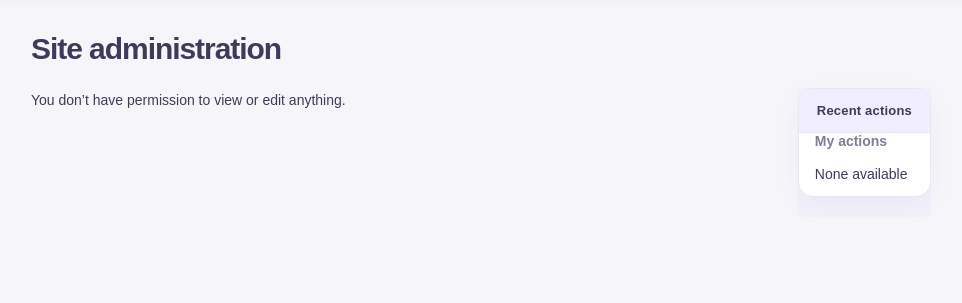
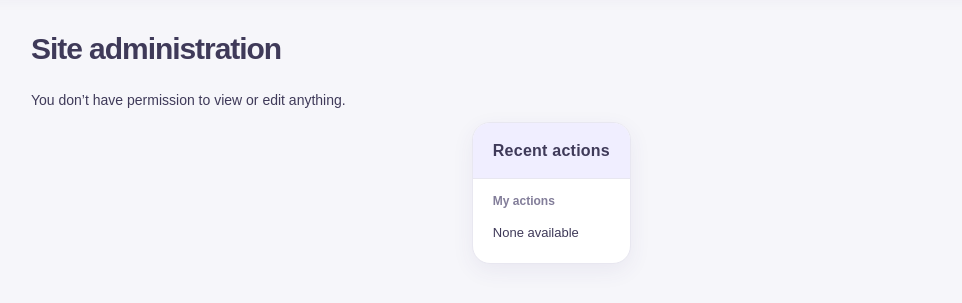
Before and after one commit to julienneybanez/IMS_Project, a Django app: page /admin/ in a window 1280 px wide. Shown: the part 79-382 px from the top of the page, without its empty margins (11-973 px from the left). Run offline with Django 5.2, Linux system fonts and the light colour scheme; a user stored in the database is signed in; data comes from the database, SQL or seed files in the repository; data that the repository does not hold is empty.

Commit message:
Fix Django Admin recent actions card in dark and light modes

```diff
--- a/IMS_App/static/paprint/css/admin.css
+++ b/IMS_App/static/paprint/css/admin.css
@@ -230,6 +230,77 @@ div.breadcrumbs a:link, div.breadcrumbs a:visited { color: var(--pp-purple-dark)
 #content-related .module ul { margin: 13px 18px; padding: 0; }
 #content-related .module li { line-height: 1.55; margin-bottom: 8px; }
 
+/* Recent actions: one clean card in light, dark and automatic themes.
+   Django's dashboard provides an extra #content-related wrapper; that wrapper
+   must not paint a square surface behind our rounded card. */
+.dashboard #content-related {
+    width: auto;
+    min-width: 0;
+    padding: 0;
+    margin: 0;
+    border: 0;
+    background: transparent;
+    box-shadow: none;
+}
+.dashboard #content-related #recent-actions-module {
+    margin: 0;
+    overflow: hidden;
+    border: 1px solid var(--pp-line);
+    border-radius: 18px;
+    background: var(--pp-surface);
+    box-shadow: 0 7px 22px rgba(66, 50, 125, 0.07);
+    color: var(--pp-text);
+}
+.dashboard #recent-actions-module > h2 {
+    margin: 0;
+    padding: 17px 20px;
+    border: 0;
+    border-bottom: 1px solid var(--pp-line);
+    background: var(--pp-purple-soft);
+    color: var(--pp-text);
+    font-size: 16px;
+    font-weight: 800;
+    line-height: 1.35;
+}
+.dashboard #recent-actions-module > h3 {
+    margin: 0;
+    padding: 14px 20px 0;
+    background: transparent;
+    color: var(--pp-muted);
+    font-size: 12px;
+    font-weight: 750;
+    line-height: 1.45;
+}
+.dashboard #recent-actions-module > p {
+    margin: 0;
+    padding: 12px 20px 21px;
+    color: var(--pp-text);
+    font-size: 13px;
+    line-height: 1.5;
+}
+.dashboard #recent-actions-module .actionlist {
+    margin: 0;
+    padding: 11px 20px 20px 34px;
+}
+.dashboard #recent-actions-module .actionlist li {
+    color: var(--pp-text);
+    line-height: 1.5;
+    margin-bottom: 10px;
+}
+.dashboard #recent-actions-module .actionlist .quiet {
+    color: var(--pp-muted);
+}
+html[data-theme="dark"] .dashboard #recent-actions-module,
+html[data-theme="dark"] .dashboard #content-related {
+    box-shadow: none;
+}
+@media (prefers-color-scheme: dark) {
+    html[data-theme="auto"] .dashboard #recent-actions-module,
+    html[data-theme="auto"] .dashboard #content-related {
+        box-shadow: none;
+    }
+}
+
 /* Tables, results and list actions */
 table { color: var(--pp-text); }
 #changelist .results { overflow-x: auto; border-radius: 12px; }
```
